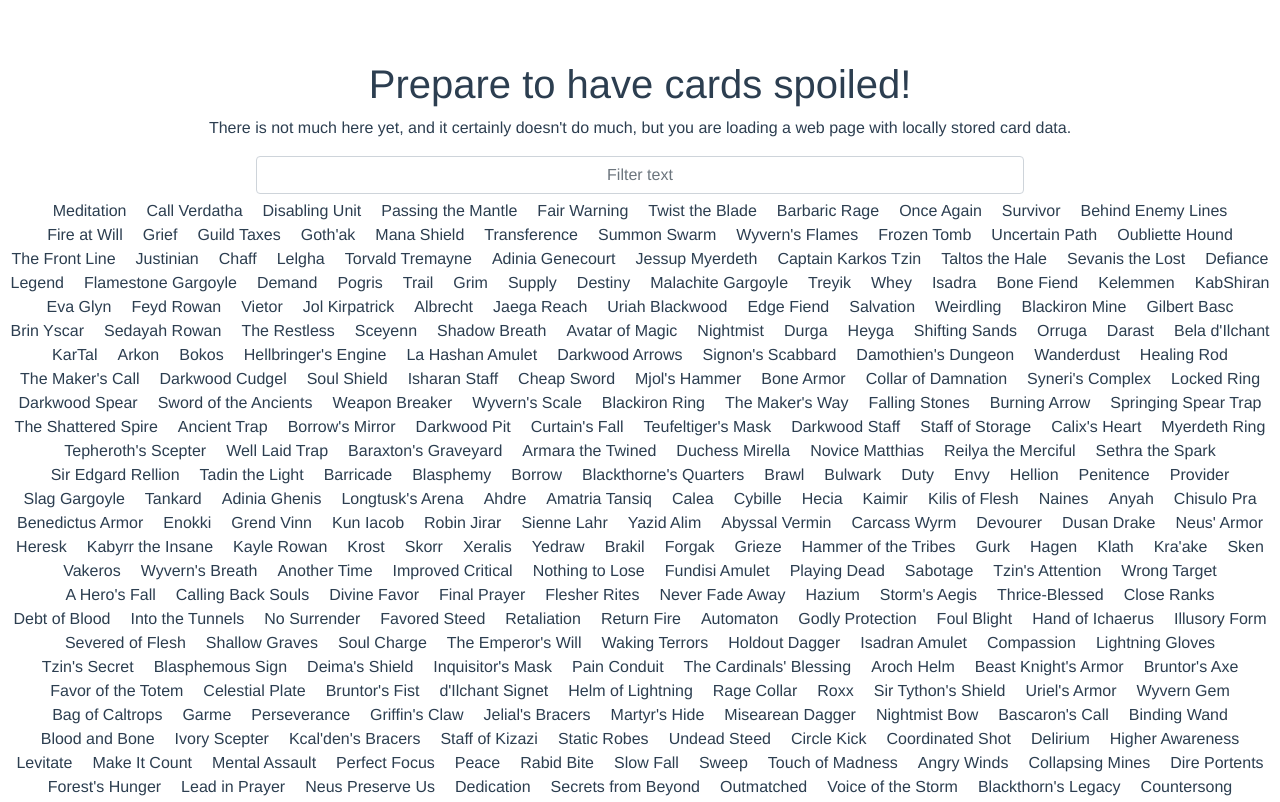
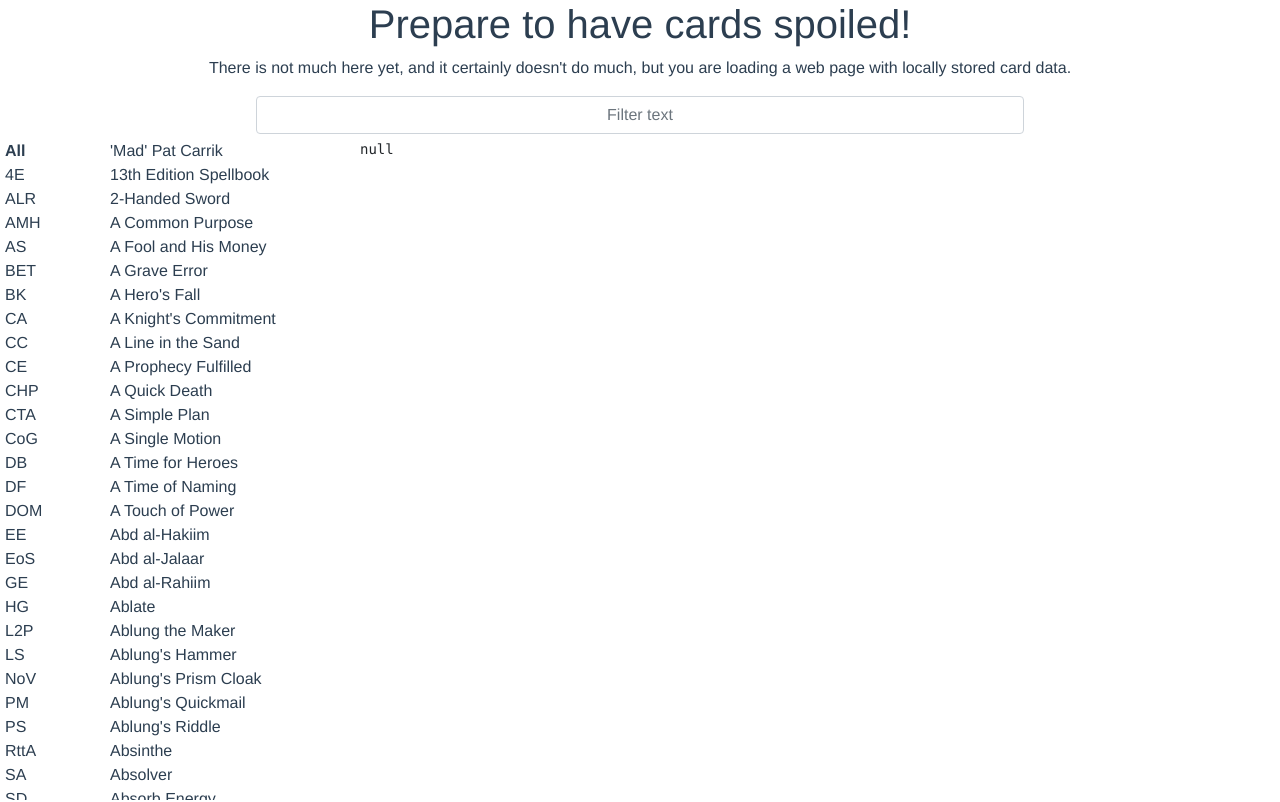
Before and after one commit to danielvking/warlord-spoiler, a Vue app: page / in a window 1280 px wide. Shown: the top 802 px of the page. Built offline with nearby package versions, Linux system fonts and the light colour scheme.

Commit message:
set browsint

```diff
--- a/src/App.vue
+++ b/src/App.vue
@@ -22,6 +22,7 @@ export default {
   -moz-osx-font-smoothing: grayscale;
   text-align: center;
   color: #2c3e50;
-  margin-top: 60px;
+  width: 100vw;
+  height: 100vh;
 }
 </style>
--- a/src/components/CardSpoiler.vue
+++ b/src/components/CardSpoiler.vue
@@ -1,18 +1,44 @@
 <template>
-  <div class="hello">
+  <div class="spoiler-page">
+    <div class="spoiler-header">
       <h1>Prepare to have cards spoiled!</h1>
       <p>
         There is not much here yet, and it certainly doesn't do much, but you are loading a web page with locally stored card data.
       </p>
       <b-form-input v-model="filter" placeholder="Filter text" style="margin:5px 20%;width:60%;text-align:center"/>
+    </div>
+    <div class="spoiler-container">
       <template v-if="cards">
+        <div class="set-sidebar">
           <ul>
-        <li v-for="card in cardsFiltered" :key="card.name">{{ card.name }}</li>
+            <li :style="{ fontWeight: selectedSet == null ? 'bold' : 'normal' }"
+                @click="selectedSet = null">All</li>
+            <li v-for="set in setList"
+                :key="set"
+                :style="{ fontWeight: set === selectedSet ? 'bold' : 'normal' }"
+                @click="selectedSet = set">
+              {{ set }}
+            </li>
           </ul>
+        </div>
+        <div class="card-sidebar">
+          <ul>
+            <li v-for="card in cardsFiltered"
+                :key="card.name"
+                :style="{ fontWeight: card === selectedCard ? 'bold' : 'normal' }"
+                @click="selectedCard = card">
+              {{ card.name }}
+            </li>
+          </ul>
+        </div>
+        <div class="card-region">
+          <pre>{{ JSON.stringify(selectedCard, null, 2) }}</pre>
+        </div>
       </template>
       <template v-else>
         <span>Loading...</span>
       </template>
+    </div>
   </div>
 </template>
 
@@ -24,13 +50,31 @@ export default {
   data() {
     return {
       cards: null,
-      filter: ""
+      filter: "",
+      selectedSet: null,
+      selectedCard: null
     }
   },
   computed: {
+    setList() {
+      let sets = {};
+      this.cards.forEach(x => {
+        x.setInfos.forEach(y => {
+          sets[y.set] = true;
+        });
+      });
+      return Object.keys(sets).sort()
+    },
     cardsFiltered() {
       let filter = this.filter.toLowerCase()
-      return this.cards.filter(x => x.name.toLowerCase().includes(filter))
+      return this.cards.filter(x => {
+        if (this.selectedSet && !x.setInfos.filter(y => y.set === this.selectedSet)[0]) return false;
+        return x.name.toLowerCase().includes(filter)
+      }).sort((a, b) => {
+        if (a.name < b.name) return -1
+        else if (a.name > b.name) return 1
+        else return 0
+      })
     }
   },
   mounted() {
@@ -48,18 +92,52 @@ export default {
 
 <!-- Add "scoped" attribute to limit CSS to this component only -->
 <style scoped>
-h3 {
-  margin: 40px 0 0;
+.spoiler-page {
+  width: 100%;
+  height: 100%;
+  display: flex;
+  flex-flow: column;
 }
-ul {
+
+.spoiler-container {
+  display: flex;
+  flex: 1;
+  overflow-y: hidden;
+}
+
+.set-sidebar {
+  flex-basis: 100px;
+  margin-left: 5px;
+  overflow-y: scroll;
+}
+  .set-sidebar ul {
     list-style-type: none;
     padding: 0;
+    text-align: left;
   }
-li {
-  display: inline-block;
-  margin: 0 10px;
+  .set-sidebar li {
+    cursor: pointer;
   }
-a {
-  color: #42b983;
+
+.card-sidebar {
+  flex-basis: 250px;
+  margin-left: 5px;
+  overflow-y: scroll;
+}
+  .card-sidebar ul {
+    list-style-type: none;
+    padding: 0;
+    text-align: left;
+  }
+  .card-sidebar li {
+    cursor: pointer;
+  }
+
+.card-region {
+  flex: 1;
+  text-align: left;
+  font-family: 'Courier New', Courier, monospace;
+  overflow: auto;
+  height: 100%;
 }
 </style>
```
Lines whose indentation alone changed are shown as unchanged.
